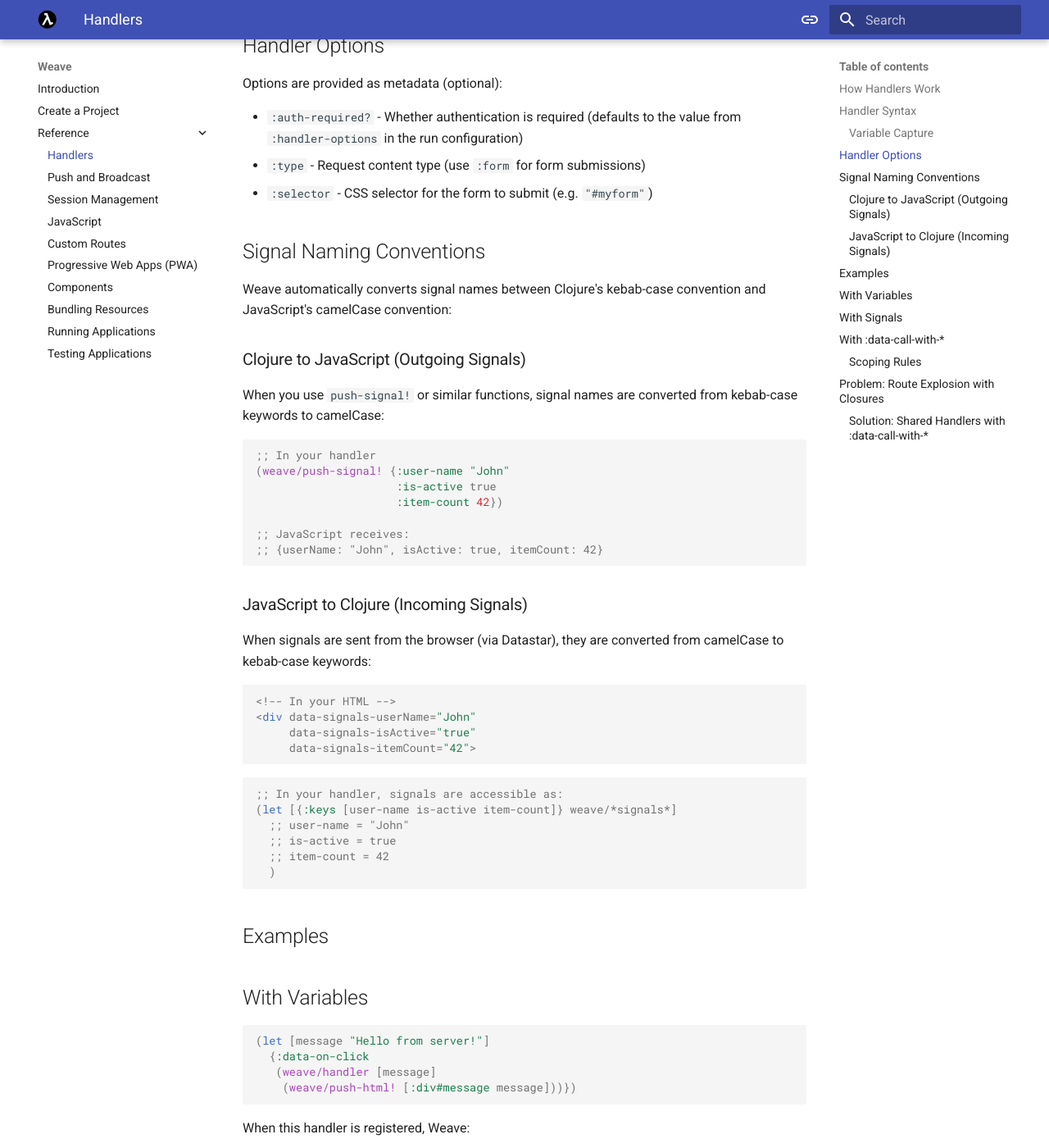
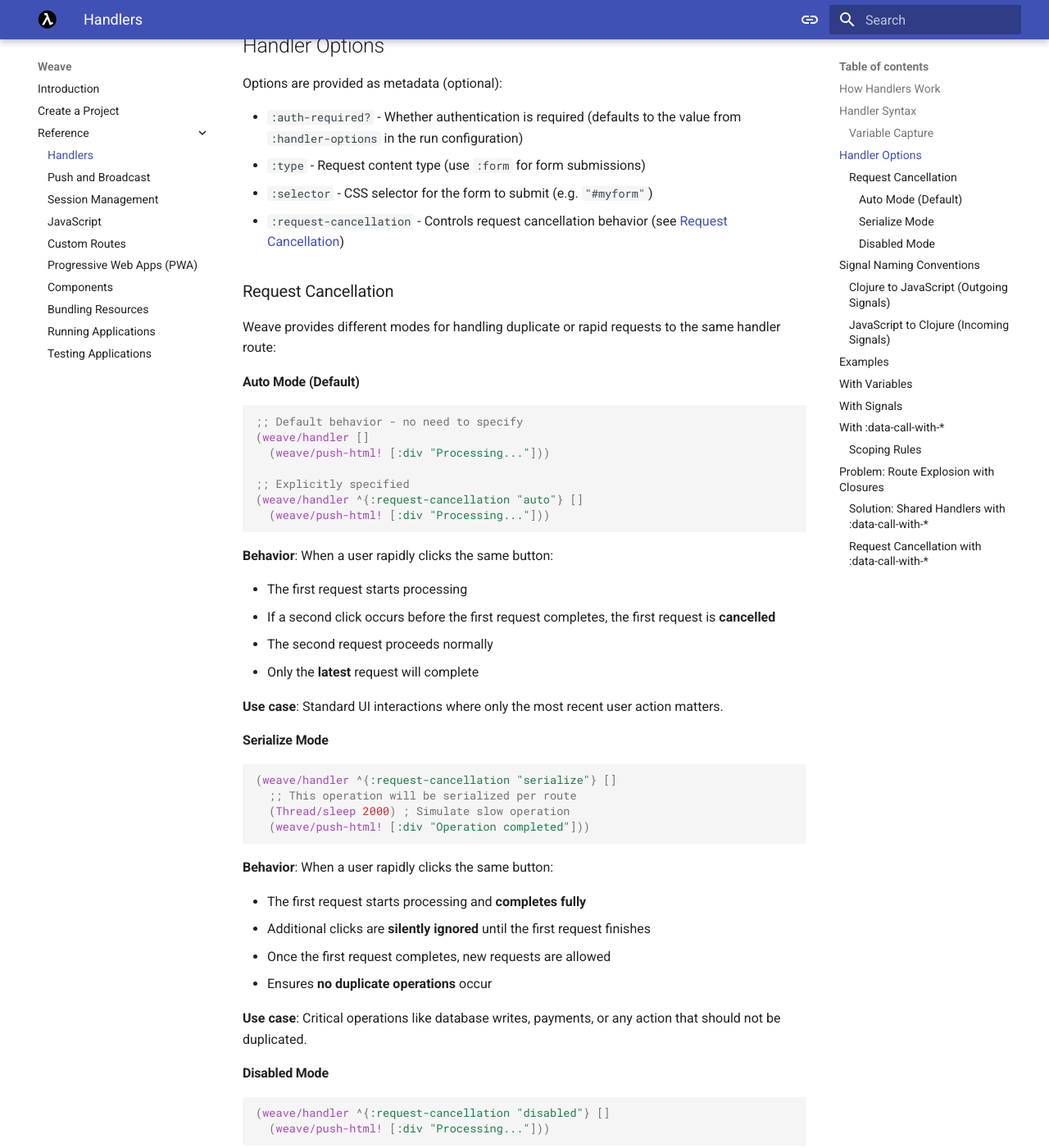
Before and after one commit to nakkaya/weave, an MkDocs documentation site: the page built from doc/docs/reference/10_handlers.md, in a window 1280 px wide and 1400 px high, scrolled down 1078 px. Shown: the whole window at 82% size. Built offline with MkDocs 1.6.1 and Material for MkDocs 9.7.7, drawn with Linux system fonts in a browser that asks for light colours; some of the changed text lies outside the part shown.

Commit message:
implement request cancellation mode serialize

````diff
--- a/doc/docs/reference/10_handlers.md
+++ b/doc/docs/reference/10_handlers.md
@@ -47,6 +47,67 @@
   the value from `:handler-options` in the run configuration)
 - `:type` - Request content type (use `:form` for form submissions)
 - `:selector` - CSS selector for the form to submit (e.g. `"#myform"`)
+- `:request-cancellation` - Controls request cancellation behavior
+  (see [Request Cancellation](#request-cancellation))
+
+
+### Request Cancellation
+
+Weave provides different modes for handling duplicate or rapid
+requests to the same handler route:
+
+#### Auto Mode (Default)
+
+```clojure
+;; Default behavior - no need to specify
+(weave/handler []
+  (weave/push-html! [:div "Processing..."]))
+
+;; Explicitly specified
+(weave/handler ^{:request-cancellation "auto"} []
+  (weave/push-html! [:div "Processing..."]))
+```
+
+**Behavior**: When a user rapidly clicks the same button:
+
+- The first request starts processing
+- If a second click occurs before the first request completes, the
+  first request is **cancelled**
+- The second request proceeds normally
+- Only the **latest** request will complete
+
+**Use case**: Standard UI interactions where only the most recent user
+action matters.
+
+#### Serialize Mode
+
+```clojure
+(weave/handler ^{:request-cancellation "serialize"} []
+  ;; This operation will be serialized per route
+  (Thread/sleep 2000) ; Simulate slow operation
+  (weave/push-html! [:div "Operation completed"]))
+```
+
+**Behavior**: When a user rapidly clicks the same button:
+
+- The first request starts processing and **completes fully**
+- Additional clicks are **silently ignored** until the first request finishes
+- Once the first request completes, new requests are allowed
+- Ensures **no duplicate operations** occur
+
+**Use case**: Critical operations like database writes, payments, or
+any action that should not be duplicated.
+
+#### Disabled Mode
+
+```clojure
+(weave/handler ^{:request-cancellation "disabled"} []
+  (weave/push-html! [:div "Processing..."]))
+```
+
+**Behavior**: All requests are allowed to proceed concurrently.
+
+**Use case**: When you want to allow multiple simultaneous requests to the same handler.
 
 ## Signal Naming Conventions
 
@@ -237,3 +298,22 @@
 
 ;; Only 1 handler registered total - shared across all rows and actions!
 ```
+
+### Request Cancellation with `:data-call-with-*`
+
+When using `:data-call-with-*` attributes, the request cancellation behavior is controlled by the handler's metadata:
+
+```clojure
+(defn payment-view []
+  (let [payment-handler (weave/handler ^{:request-cancellation "serialize"} []
+                          (let [{:keys [action amount]} weave/*signals*]
+                            (process-payment! amount)
+                            (weave/push-html! [:div "Payment processed"])))]
+    [:button
+     {:data-call-with-action "process-payment"
+      :data-call-with-amount "100"
+      :data-on-click payment-handler}
+     "Process Payment"]))
+```
+
+The serialize behavior ensures that even with rapid clicking, only one payment operation will execute.
````
Also changed, not shown: 2 other files.
